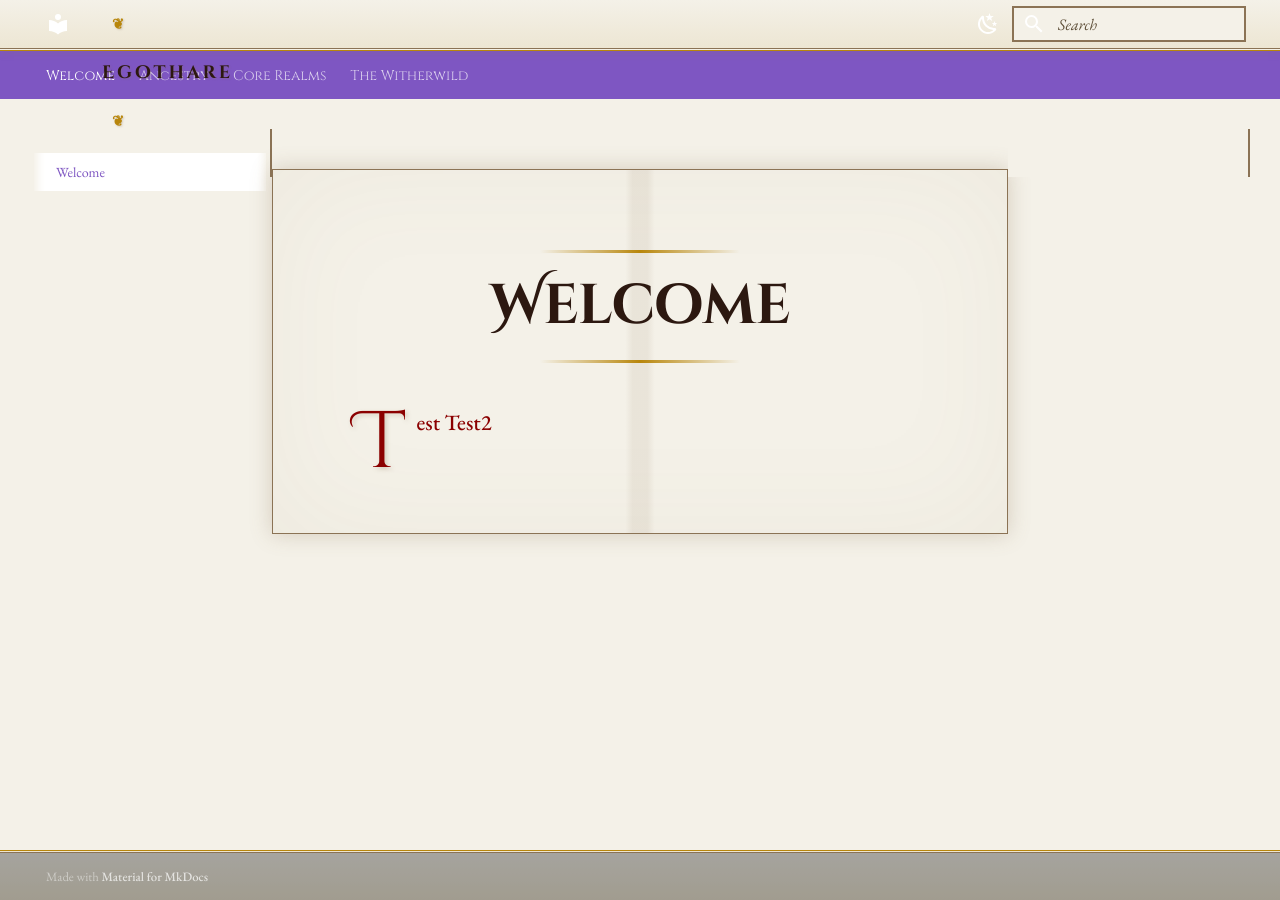
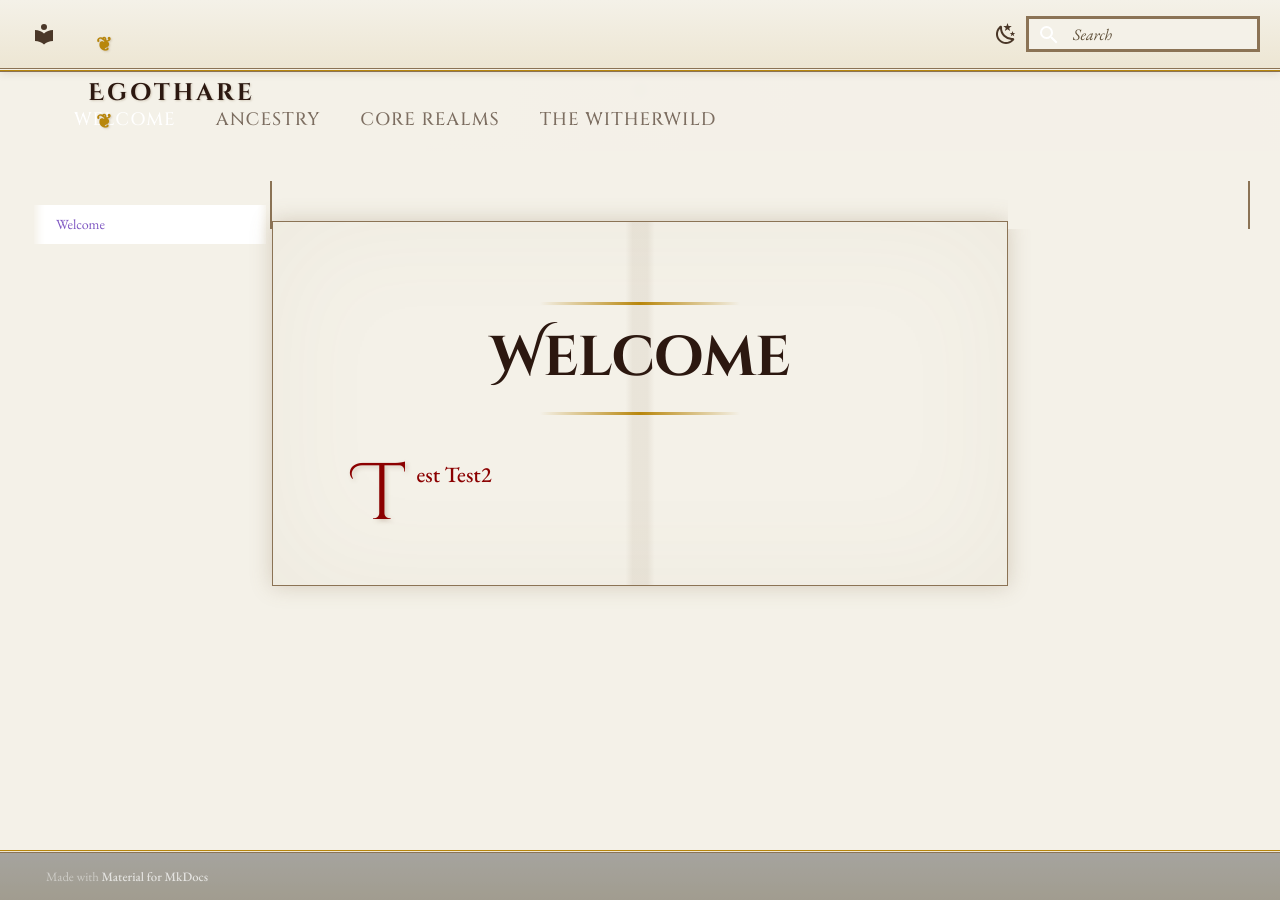
Before and after one commit to saurbre8/Egothare, an MkDocs documentation site: the page built from docs/index.md, in a window 1280 px wide. Built offline with MkDocs 1.6.1 and Material for MkDocs 9.7.7, drawn with Linux system fonts in a browser that asks for light colours.

Commit message:
fixed header possibly

```diff
--- a/docs/stylesheets/extra.css
+++ b/docs/stylesheets/extra.css
@@ -55,6 +55,9 @@ body {
   box-shadow: 0 2px 8px rgba(139, 115, 85, 0.2);
   border-bottom: 3px double var(--border-brown);
   position: relative;
+  height: auto;
+  min-height: 3rem;
+  padding: 0.5rem 0;
 }
 
 .md-header::after {
@@ -67,6 +70,11 @@ body {
   background: var(--accent-gold);
 }
 
+.md-header__inner {
+  max-width: 100%;
+  padding: 0 1rem;
+}
+
 .md-header__title {
   font-family: 'Cinzel Decorative', serif;
   font-weight: 700;
@@ -74,6 +82,12 @@ body {
   text-shadow: 1px 1px 2px rgba(139, 115, 85, 0.3);
   letter-spacing: 3px;
   position: relative;
+  font-size: 1.2rem;
+  margin: 0;
+  padding: 0.5rem 0;
+  white-space: nowrap;
+  overflow: visible;
+  max-width: none;
 }
 
 .md-header__title::before,
@@ -81,7 +95,95 @@ body {
   content: "❦";
   color: var(--accent-gold);
   font-size: 0.8em;
-  margin: 0 10px;
+  margin: 0 8px;
+}
+
+/* Fix navigation tabs positioning */
+.md-tabs {
+  background: rgba(244, 241, 232, 0.95);
+  border-top: 1px solid var(--border-brown);
+  margin-top: 0;
+}
+
+.md-tabs__list {
+  margin: 0;
+  padding: 0 1rem;
+}
+
+.md-tabs__item {
+  height: auto;
+  padding: 0.5rem 0;
+}
+
+.md-tabs__link {
+  font-family: 'Cinzel', serif;
+  color: var(--ink-medium);
+  font-weight: 500;
+  padding: 0.5rem 1rem;
+  border-radius: 0;
+  text-transform: uppercase;
+  letter-spacing: 1px;
+  font-size: 0.9rem;
+  transition: all 0.3s ease;
+}
+
+.md-tabs__link:hover,
+.md-tabs__link--active {
+  color: var(--ink-dark);
+  background: rgba(184, 134, 11, 0.1);
+  border-bottom: 2px solid var(--accent-gold);
+}
+
+/* Fix header button positioning */
+.md-header__button {
+  margin: 0 0.2rem;
+  padding: 0.2rem;
+  color: var(--ink-medium);
+}
+
+.md-header__button:hover {
+  color: var(--ink-dark);
+}
+
+/* Ensure search doesn't overlap */
+.md-search {
+  padding: 0.2rem 0;
+}
+
+.md-search__form {
+  background: var(--paper-bg);
+  border: 1px solid var(--border-brown);
+  border-radius: 0;
+}
+
+/* Mobile responsive header */
+@media screen and (max-width: 768px) {
+  .md-header__title {
+    font-size: 1rem;
+    letter-spacing: 2px;
+  }
+
+  .md-header__title::before,
+  .md-header__title::after {
+    font-size: 0.7em;
+    margin: 0 5px;
+  }
+
+  .md-tabs__link {
+    font-size: 0.8rem;
+    padding: 0.4rem 0.8rem;
+  }
+}
+
+@media screen and (max-width: 480px) {
+  .md-header__title::before,
+  .md-header__title::after {
+    display: none;
+  }
+
+  .md-header__title {
+    letter-spacing: 1px;
+  }
 }
 
 /* Navigation styling like manuscript index */
```
